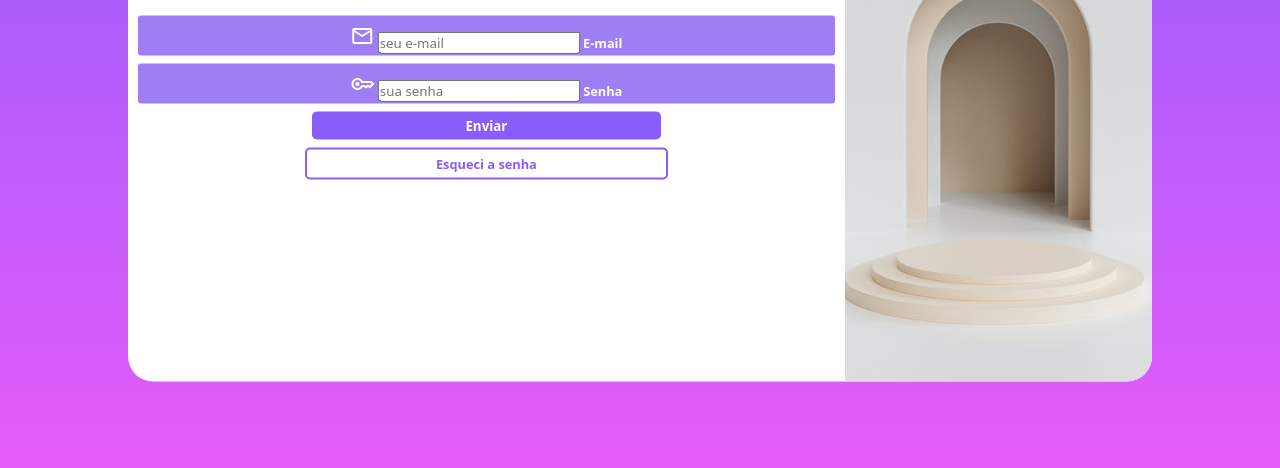
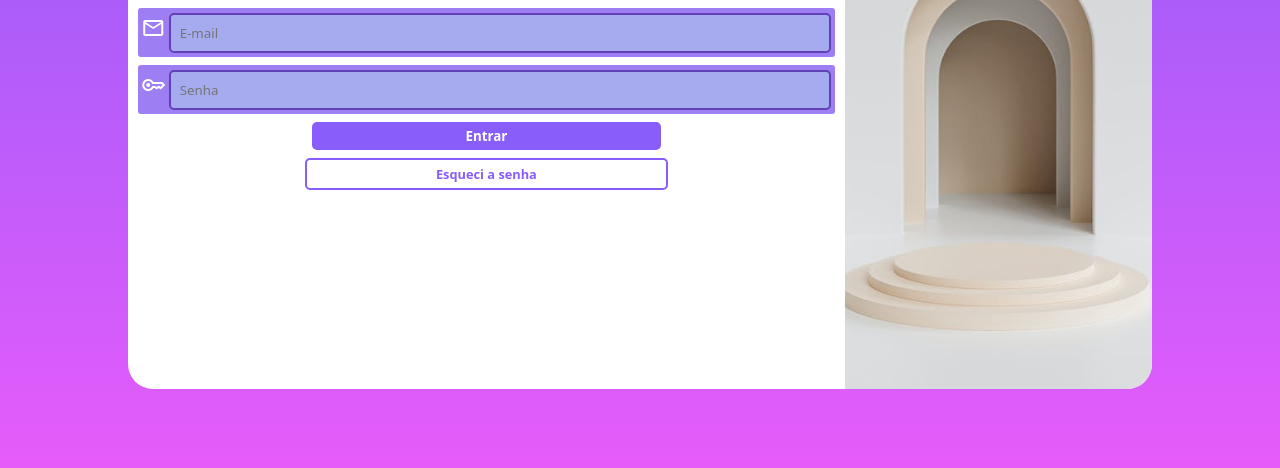
Before and after one commit to nathanhenrick/projeto-login, a plain HTML site: page index.html in a window 1280 px wide. Shown: the part 276-744 px from the top of the page. Drawn offline with nearby package versions, Linux system fonts and the light colour scheme.

Commit message:
finalização projeto

```diff
--- a/estilos/style.css
+++ b/estilos/style.css
@@ -35,7 +35,7 @@ section#login {
 
     background-color: white;
     width: 250px;
-    height: 515px;
+    height: 530px;
 
     border-radius: 25px;
     box-sizing: border-box;
@@ -80,6 +80,19 @@ section#login > div#imagem {
 form#iform {
     padding: 10px;
     font-size: 0.8em;
+}
+
+.campo input {
+    background-color: #a6abf0;
+    border: 2px solid #6142b6;
+    border-radius: 5px;
+    box-sizing: border-box;
+    padding: 9px;
+
+    color: black;
+    font-weight: 500;
+    width: calc(100% - 30px);
+    transform: translateY(-2px);
 }
 
 form > input[type=submit] {
--- a/index.html
+++ b/index.html
@@ -22,21 +22,21 @@
 
                         <div class="campo">
                             <span class="material-symbols-outlined">mail</span>
-                            <input type="email" name="email" id="iemail" required autocomplete="email" placeholder="seu e-mail">
-                            <label for="iemail">E-mail</label>
+                            <input type="email" name="email" id="iemail" required autocomplete="email" placeholder="E-mail">
+                            <label for="iemail"></label>
                         </div>
 
 
 
                         <div class="campo">
                             <span class="material-symbols-outlined">key</span>
-                            <input type="password" name="senha" id="isenha" required autocomplete="current-password" placeholder="sua senha" minlength="8" maxlength="20">
-                            <label for="isenha">Senha</label>
+                            <input type="password" name="senha" id="isenha" required autocomplete="current-password" placeholder="Senha" minlength="8" maxlength="20">
+                            <label for="isenha"></label>
                         </div>
 
 
 
-                        <input type="submit" value="Enviar">
+                        <input type="submit" value="Entrar">
 
                         <a href="#" class="botao">Esqueci a senha</a>
 
```
